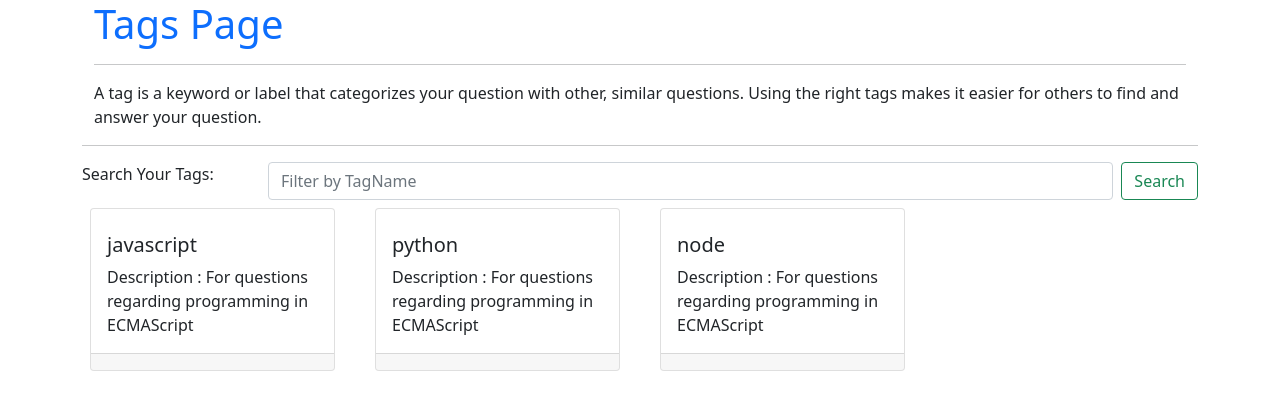
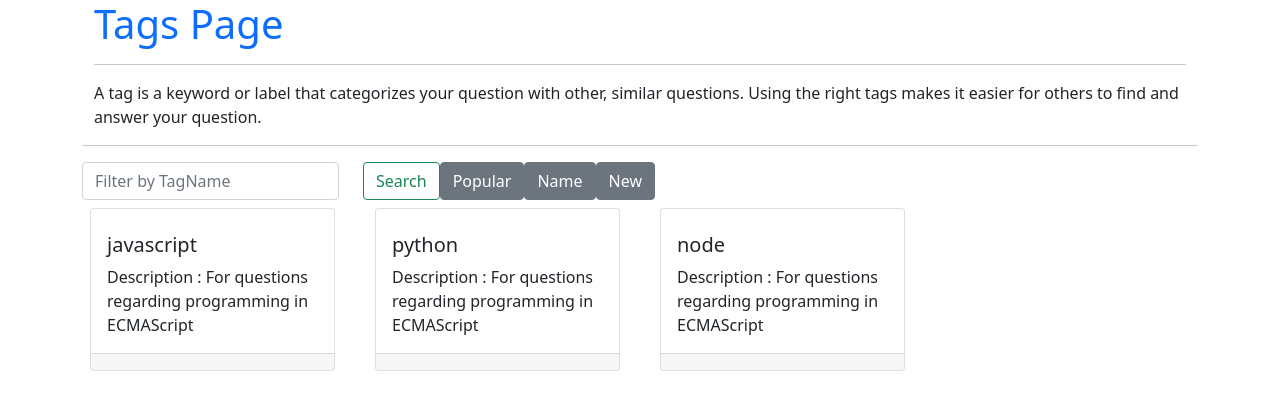
Before and after one commit to Ruturajnawale10/stack-overflow, a React (Create React App) app in the folder frontend/: page /tags in a window 1280 px wide. Shown: the top 410 px of the page. Built offline with nearby package versions, Linux system fonts and the light colour scheme.

Commit message:
updated tags page

```diff
--- a/frontend/src/components/Tags/TagOverview.js
+++ b/frontend/src/components/Tags/TagOverview.js
@@ -7,9 +7,22 @@ import TagCard from "./TagCard";
 import "../../App.css";
 
 function TagOverview() {
-    let tempTags = [{tagName: "javascript", description : "For questions regarding programming in ECMAScript", noOfQuestions : 100},
-    {tagName: "python", description : "For questions regarding programming in ECMAScript", noOfQuestions : 100},
-    {tagName: "node", description : "For questions regarding programming in ECMAScript", noOfQuestions : 100}
+  let tempTags = [
+    {
+      tagName: "javascript",
+      description: "For questions regarding programming in ECMAScript",
+      noOfQuestions: 100,
+    },
+    {
+      tagName: "python",
+      description: "For questions regarding programming in ECMAScript",
+      noOfQuestions: 100,
+    },
+    {
+      tagName: "node",
+      description: "For questions regarding programming in ECMAScript",
+      noOfQuestions: 100,
+    },
   ];
   const [tags, setTags] = useState(tempTags);
   const [profile, setProfile] = useState(null);
@@ -36,13 +49,17 @@ function TagOverview() {
         <div className="container bootstrap snippets bootdey">
           <h1 className="text-primary">Tags Page</h1>
           <hr />
-        <div>A tag is a keyword or label that categorizes your question with other, similar questions. Using the right tags makes it easier for others to find and answer your question.</div>
+          <div>
+            A tag is a keyword or label that categorizes your question with
+            other, similar questions. Using the right tags makes it easier for
+            others to find and answer your question.
+          </div>
         </div>
         <hr />
-        <form className="d-flex">
-          <label className="col-lg-2">Search Your Tags:</label>
+        <div class="d-flex fw-wrap">
+          <form className="d-flex" ps-relative mb12>
             <input
-            className="form-control me-2"
+              className="form-control me-4"
               type="search"
               placeholder="Filter by TagName"
               aria-label="Search"
@@ -51,16 +68,43 @@ function TagOverview() {
               Search
             </button>
           </form>
-        {tags && <Row>
-            {tags.map( (tag)=>{
-                return <Col md={3}> <TagCard key={tag.id} id={tag.id} name={tag.name} price={tag.price} tag={tag} /></Col>
+          <div
+            class="flex--item ml-auto mb12 d-flex s-btn-group js-filter-btn"
+            role="group"
+            aria-label="Basic example"
+          >
+            <button type="button" class="btn btn-secondary">
+              Popular
+            </button>
+            <button type="button" class="btn btn-secondary">
+              Name
+            </button>
+            <button type="button" class="btn btn-secondary">
+              New
+            </button>
+          </div>
+        </div>
+
+        {tags && (
+          <Row>
+            {tags.map((tag) => {
+              return (
+                <Col md={3}>
+                  {" "}
+                  <TagCard
+                    key={tag.id}
+                    id={tag.id}
+                    name={tag.name}
+                    price={tag.price}
+                    tag={tag}
+                  />
+                </Col>
+              );
             })}
-          </Row>}
-
-
+          </Row>
+        )}
       </div>
     </Container>
-
   );
 }
 
```
Also changed, not shown: 2 other files (tests, documents, lock files or other folders). Lines whose indentation alone changed are shown as unchanged.
